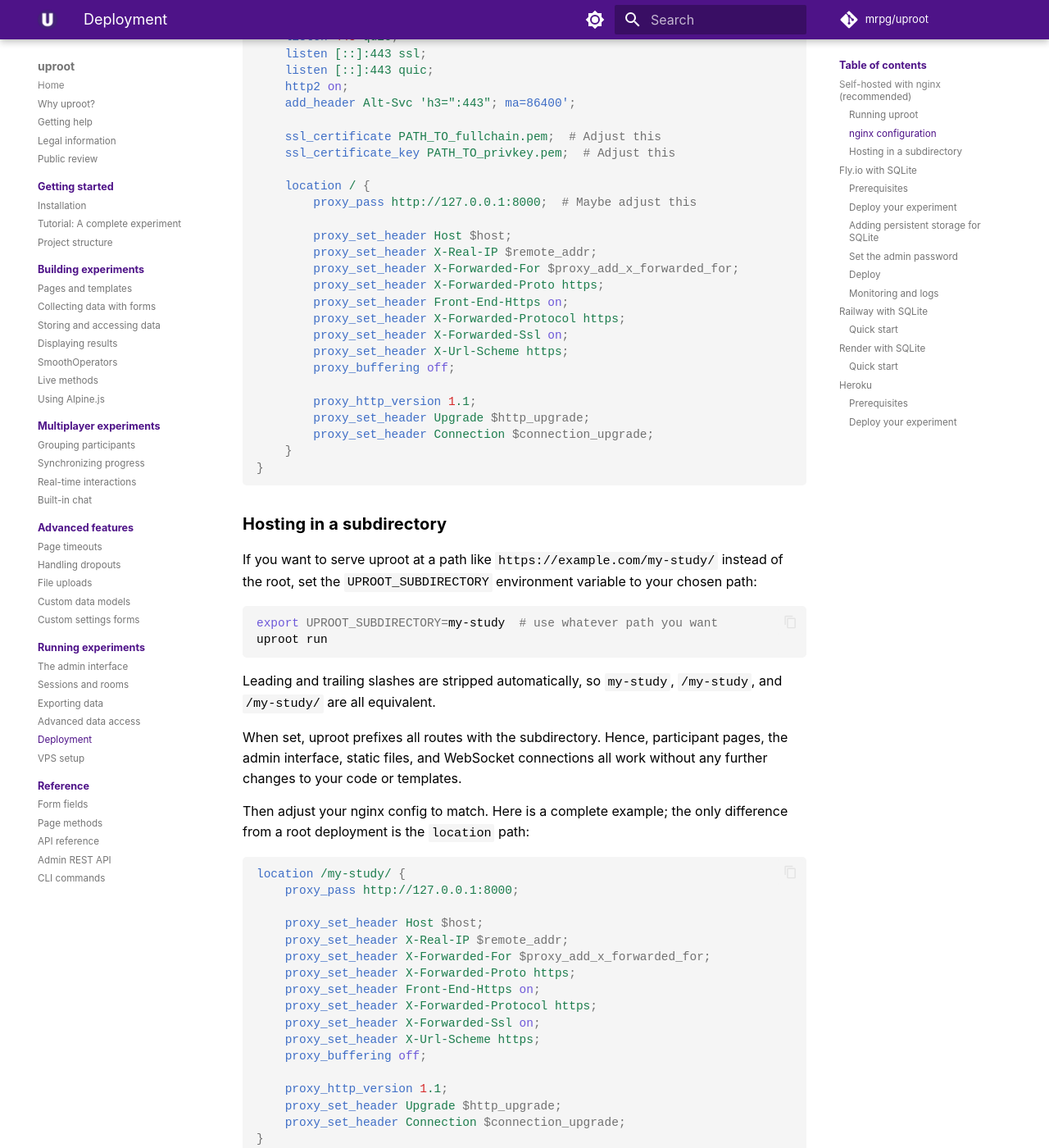
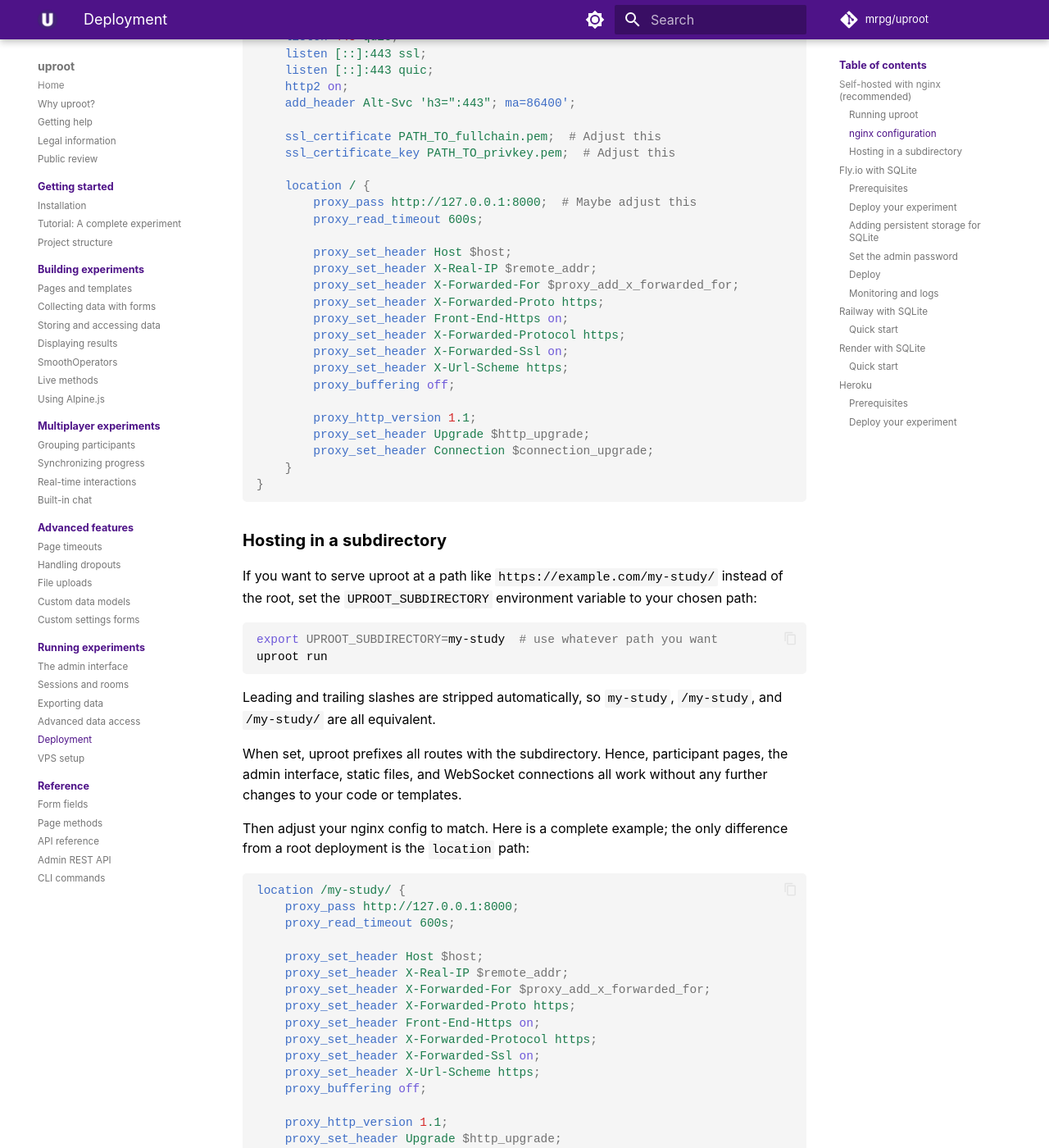
Before and after one commit to mrpg/uproot-docs, an MkDocs documentation site: the page built from docs/running/deployment.md, in a window 1280 px wide and 1400 px high, scrolled down 1359 px. Shown: the whole window at 82% size. Built offline with MkDocs 1.6.1 and Material for MkDocs 9.7.7, drawn with Linux system fonts in a browser that asks for light colours; some web fonts are replaced; comment, search, counter and statistics services are not loaded.

Commit message:
Add `proxy_read_timeout 600s`

````diff
--- a/docs/running/deployment.md
+++ b/docs/running/deployment.md
@@ -52,6 +52,7 @@ server {
 
     location / {
         proxy_pass http://127.0.0.1:8000;  # Maybe adjust this
+        proxy_read_timeout 600s;
 
         proxy_set_header Host $host;
         proxy_set_header X-Real-IP $remote_addr;
@@ -88,6 +89,7 @@ Then adjust your nginx config to match. Here is a complete example; the only dif
 ```nginx
 location /my-study/ {
     proxy_pass http://127.0.0.1:8000;
+    proxy_read_timeout 600s;
 
     proxy_set_header Host $host;
     proxy_set_header X-Real-IP $remote_addr;
````
Also changed, not shown: docs/running/vps-setup.md (+1 -0 lines).
